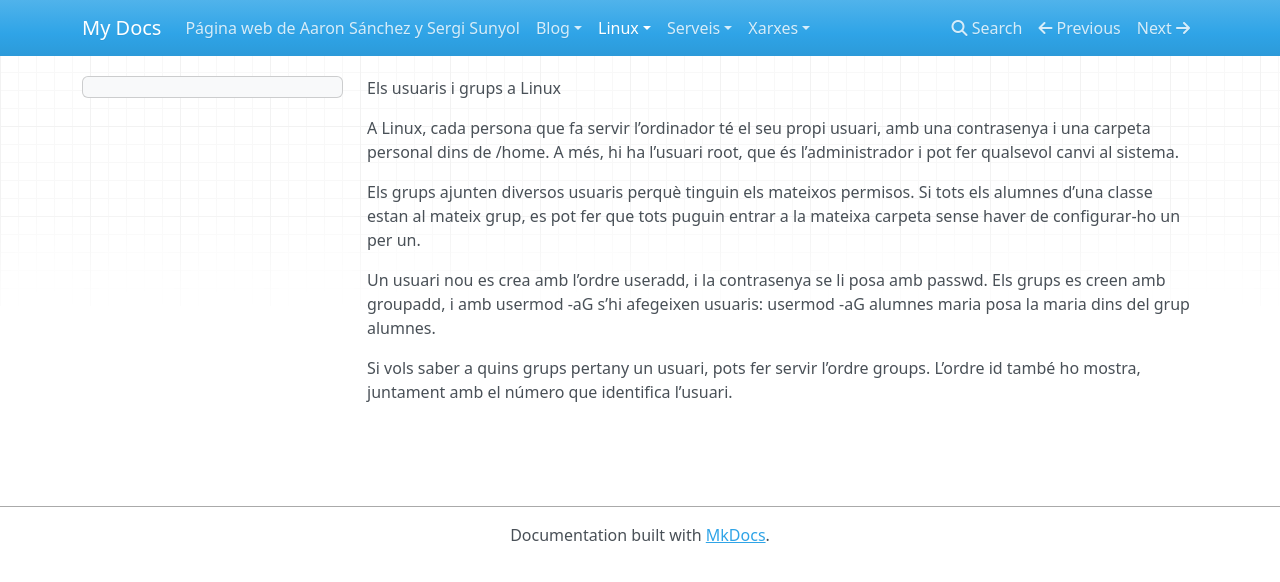
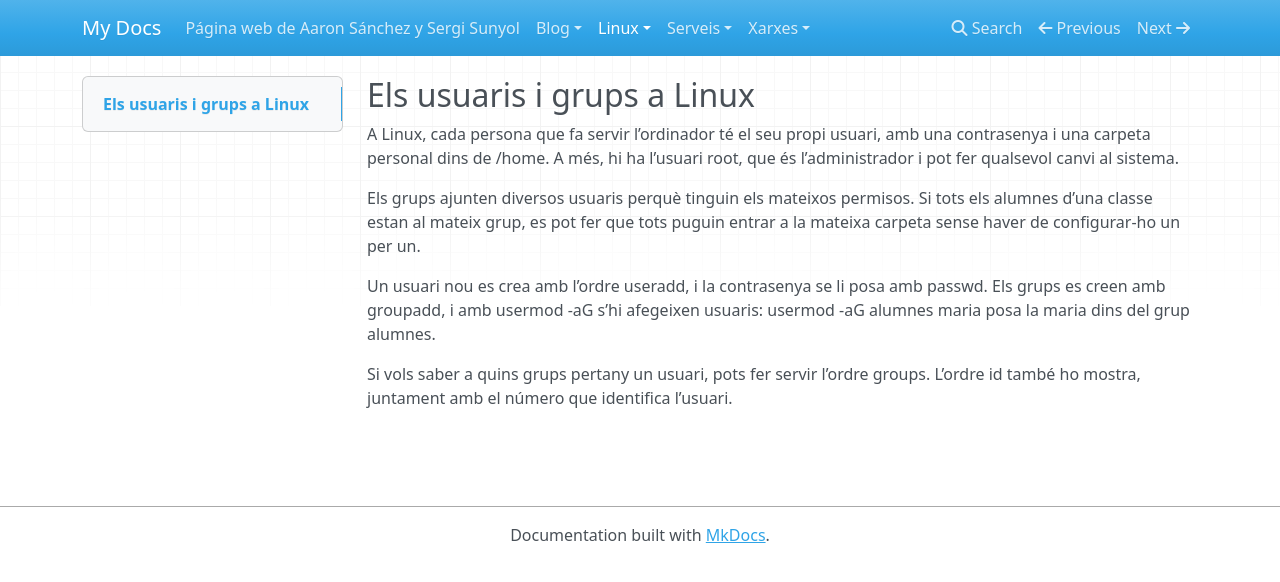
Before and after one commit to aaronsanchez2811/Githubpages-as-ss, an MkDocs documentation site: the page built from docs/linux/usuaris-grups.md, in a window 1280 px wide. Shown: the top 582 px of the page. Built offline with MkDocs 1.6.1, drawn with Linux system fonts in a browser that asks for light colours; nearby versions of some CDN libraries.

Commit message:
Usuaris i grups a Linux

```diff
--- a/docs/linux/usuaris-grups.md
+++ b/docs/linux/usuaris-grups.md
@@ -1,4 +1,4 @@
-Els usuaris i grups a Linux
+## Els usuaris i grups a Linux
 
 A Linux, cada persona que fa servir l’ordinador té el seu propi usuari, amb una contrasenya i una carpeta personal dins de /home. A més, hi ha l’usuari root, que és l’administrador i pot fer qualsevol canvi al sistema.
 
```
